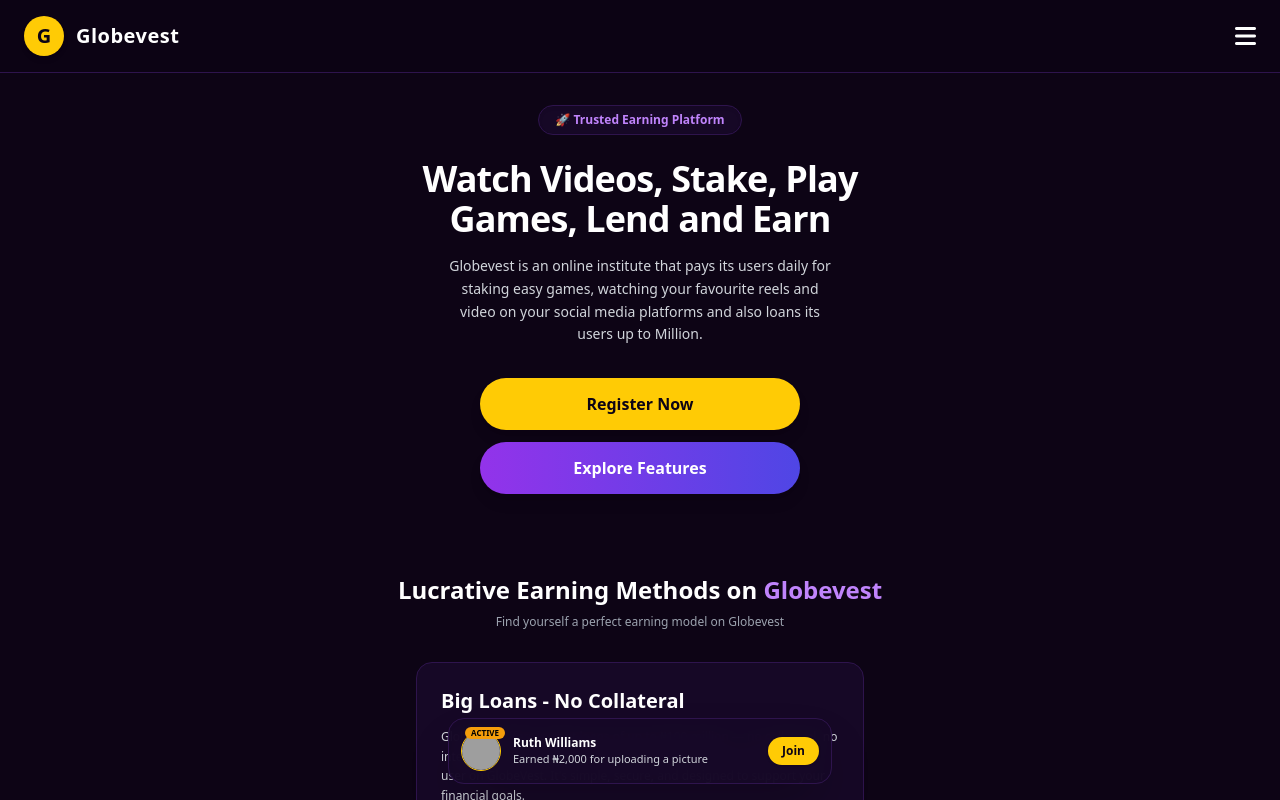
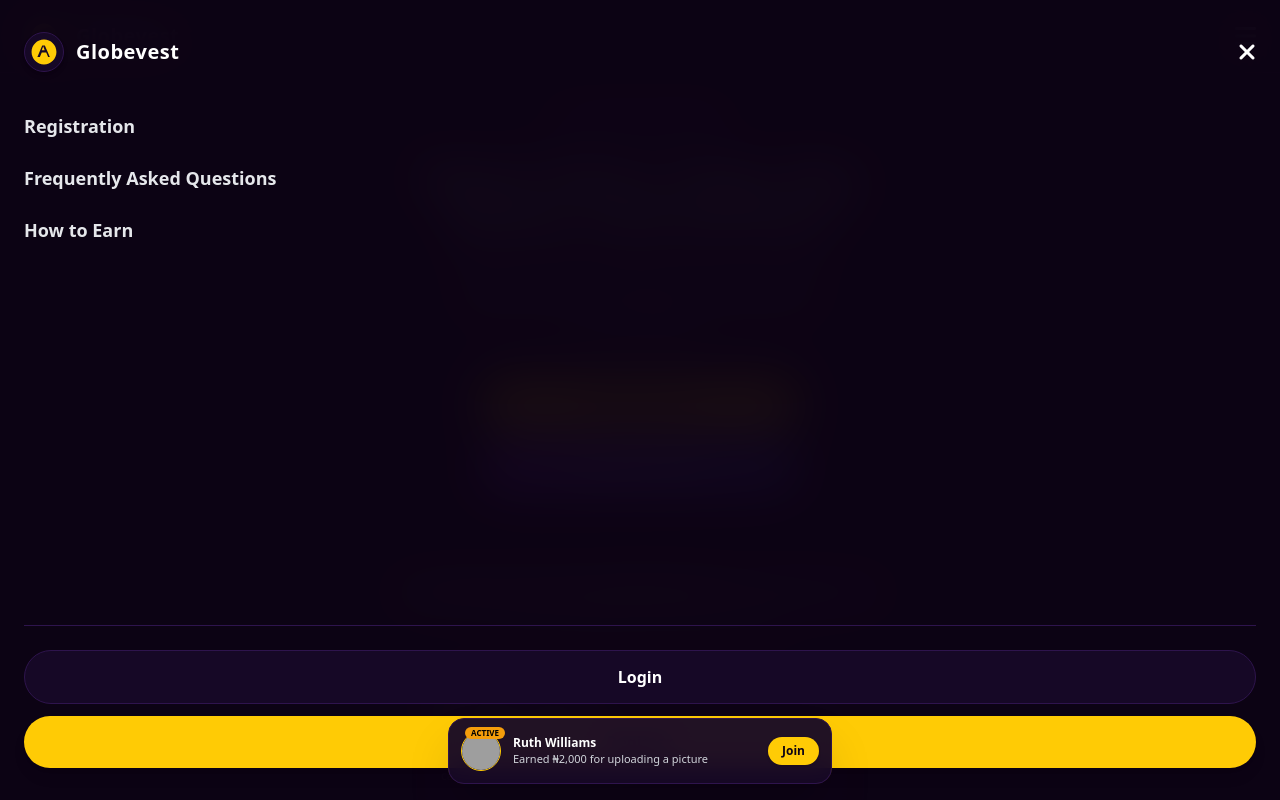
Before and after one commit to DivineTv286/Vestify-Evans, a plain HTML site: page index.html in a window 1280 px wide. Both pictures are taken after a click on the button 1245 px from the left and 36 px from the top of the page. Shown: the top 800 px of the page. Drawn offline with nearby package versions, Linux system fonts and the light colour scheme; grey boxes are pictures that could not be loaded.

Commit message:
Update index.html

```diff
--- a/index.html
+++ b/index.html
@@ -43,8 +43,10 @@
     <!-- Header / Navbar -->
     <header class="sticky top-0 z-50 bg-brandDark/90 backdrop-blur-md border-b border-brandCardBorder py-4 px-6 flex items-center justify-between">
         <div class="flex items-center space-x-3">
-            <div class="w-10 h-10 rounded-full bg-brandYellow flex items-center justify-center font-bold text-brandDark text-xl shadow-md">
-                G
+            <div class="w-10 h-10 rounded-full bg-brandCard border border-brandCardBorder flex items-center justify-center overflow-hidden shadow-md">
+                <svg viewBox="0 0 36 36" class="w-7 h-7 text-brandYellow" fill="currentColor">
+                    <path d="M18 2C9.16 2 2 9.16 2 18s7.16 16 16 16 16-7.16 16-16S26.84 2 18 2zm8.5 22.5h-3.2l-2.4-6h-5.8l-2.4 6h-3.2l6.2-15h3.4l6.4 15zm-7.6-8.8l-1.9-5-1.9 5h3.8z"/>
+                </svg>
             </div>
             <span class="text-xl font-bold tracking-wide">Globevest</span>
         </div>
@@ -54,6 +56,36 @@
             </button>
         </div>
     </header>
+
+    <!-- Mobile Drawer Menu -->
+    <div id="mobileMenu" class="fixed inset-0 z-50 bg-brandDark/95 backdrop-blur-xl transform translate-x-full transition-transform duration-300 flex flex-col px-6 py-8">
+        <div class="flex items-center justify-between mb-10">
+            <div class="flex items-center space-x-3">
+                <div class="w-10 h-10 rounded-full bg-brandCard border border-brandCardBorder flex items-center justify-center overflow-hidden shadow-md">
+                    <svg viewBox="0 0 36 36" class="w-7 h-7 text-brandYellow" fill="currentColor">
+                        <path d="M18 2C9.16 2 2 9.16 2 18s7.16 16 16 16 16-7.16 16-16S26.84 2 18 2zm8.5 22.5h-3.2l-2.4-6h-5.8l-2.4 6h-3.2l6.2-15h3.4l6.4 15zm-7.6-8.8l-1.9-5-1.9 5h3.8z"/>
+                    </svg>
+                </div>
+                <span class="text-xl font-bold tracking-wide">Globevest</span>
+            </div>
+            <button id="closeMenuBtn" class="text-white text-2xl focus:outline-none">
+                <i class="fa-solid fa-xmark"></i>
+            </button>
+        </div>
+        <nav class="flex flex-col space-y-6 text-lg font-semibold mb-auto">
+            <a href="#plans" class="mobile-link text-gray-200 hover:text-brandYellow transition">Registration</a>
+            <a href="#faq" class="mobile-link text-gray-200 hover:text-brandYellow transition">Frequently Asked Questions</a>
+            <a href="#features" class="mobile-link text-gray-200 hover:text-brandYellow transition">How to Earn</a>
+        </nav>
+        <div class="flex flex-col space-y-3 pt-6 border-t border-brandCardBorder">
+            <a href="#plans" class="mobile-link block w-full bg-brandCard border border-brandCardBorder text-white font-bold py-3.5 px-6 rounded-full text-center hover:bg-brandCardBorder transition">
+                Login
+            </a>
+            <a href="#plans" class="mobile-link block w-full bg-brandYellow text-brandDark font-bold py-3.5 px-6 rounded-full text-center shadow-lg hover:opacity-95 transition">
+                Register
+            </a>
+        </div>
+    </div>
 
     <!-- Hero Section -->
     <section class="px-6 pt-8 pb-12 text-center flex flex-col items-center">
@@ -84,7 +116,23 @@
         </div>
 
         <div class="space-y-6 max-w-md mx-auto">
-            <!-- Card 1: Big Loans -->
+            <!-- Card 1: Flexible Staking -->
+            <div class="bg-brandCard border border-brandCardBorder rounded-2xl p-6 relative overflow-hidden">
+                <h3 class="text-xl font-bold mb-3">Flexible Staking</h3>
+                <p class="text-gray-300 text-xs leading-relaxed">
+                    Staking easy games on GlobeVest is a smart and rewarding way to earn ₦100,000 to ₦500,000 daily. By staking consistently each day, you can make up to ₦1 million per week.
+                </p>
+            </div>
+
+            <!-- Card 2: Monetized Streaming -->
+            <div class="bg-brandCard border border-brandCardBorder rounded-2xl p-6 relative overflow-hidden">
+                <h3 class="text-xl font-bold mb-3">Monetized Streaming</h3>
+                <p class="text-gray-300 text-xs leading-relaxed">
+                    As a GlobeVest user, you’re eligible to earn between ₦10,000 and ₦50,000 daily just by watching reels and videos.
+                </p>
+            </div>
+
+            <!-- Card 3: Big Loans -->
             <div class="bg-brandCard border border-brandCardBorder rounded-2xl p-6 relative overflow-hidden">
                 <h3 class="text-xl font-bold mb-3">Big Loans - No Collateral</h3>
                 <p class="text-gray-300 text-xs leading-relaxed">
@@ -92,7 +140,7 @@
                 </p>
             </div>
 
-            <!-- Card 2: Content Monetization -->
+            <!-- Card 4: Content Monetization -->
             <div class="bg-brandCard border border-brandCardBorder rounded-2xl p-6 relative overflow-hidden">
                 <h3 class="text-xl font-bold mb-3">Content Monetization</h3>
                 <p class="text-gray-300 text-xs leading-relaxed mb-6">
@@ -201,7 +249,7 @@
     </section>
 
     <!-- FAQ Section -->
-    <section class="px-6 py-10 max-w-md mx-auto">
+    <section id="faq" class="px-6 py-10 max-w-md mx-auto">
         <div class="mb-6">
             <span class="text-brandLightPurple text-xs font-bold uppercase tracking-wider">FAQ</span>
             <h2 class="text-2xl font-extrabold mt-1">Your questions, answered</h2>
@@ -278,8 +326,27 @@
         </a>
     </div>
 
-    <!-- JavaScript for rotating live floating notifications -->
+    <!-- JavaScript for rotating live floating notifications & mobile menu -->
     <script>
+        const menuBtn = document.getElementById('menuBtn');
+        const closeMenuBtn = document.getElementById('closeMenuBtn');
+        const mobileMenu = document.getElementById('mobileMenu');
+        const mobileLinks = document.querySelectorAll('.mobile-link');
+
+        function toggleMenu() {
+            if (mobileMenu.classList.contains('translate-x-full')) {
+                mobileMenu.classList.remove('translate-x-full');
+            } else {
+                mobileMenu.classList.add('translate-x-full');
+            }
+        }
+
+        menuBtn.addEventListener('click', toggleMenu);
+        closeMenuBtn.addEventListener('click', toggleMenu);
+        mobileLinks.forEach(link => {
+            link.addEventListener('click', toggleMenu);
+        });
+
         const notifications = [
             {
                 name: "Aisha Bello",
@@ -310,7 +377,6 @@
         const toastAction = document.getElementById('toastAction');
 
         function updateToast() {
-            // Fade out
             toast.style.opacity = '0';
             toast.style.transform = 'translateY(10px)';
 
@@ -322,13 +388,11 @@
                 toastName.textContent = current.name;
                 toastAction.textContent = current.action;
 
-                // Fade in
                 toast.style.opacity = '1';
                 toast.style.transform = 'translateY(0)';
             }, 500);
         }
 
-        // Rotate notification every 5 seconds
         setInterval(updateToast, 5000);
     </script>
 </body>
```
